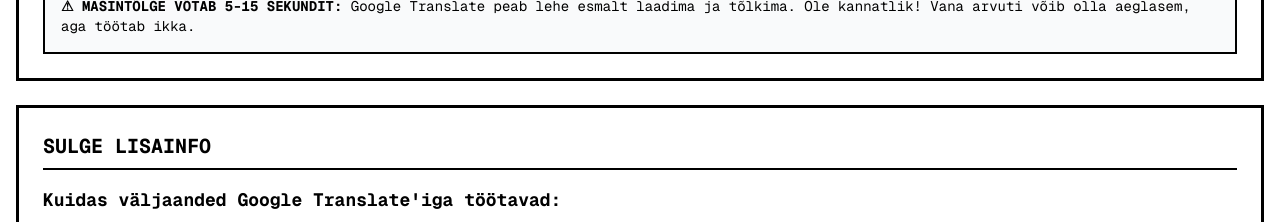
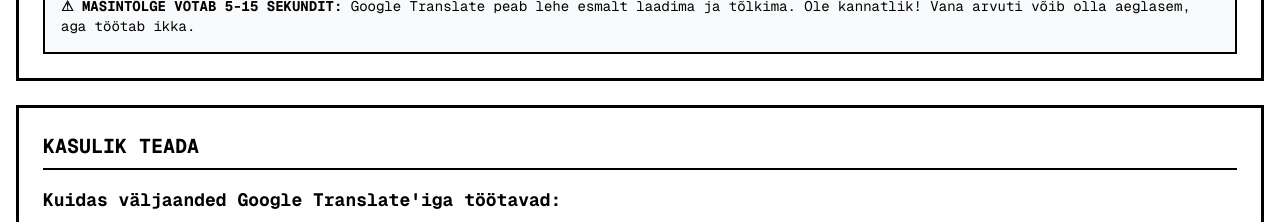
Before and after one commit to saarepera-toimetamised/paremklikk, a Next.js app: page / in a window 1280 px wide. Shown: the part 4040-4262 px from the top of the page. Built offline with nearby package versions, Linux system fonts and the light colour scheme.

Commit message:
Change 'SULGE LISAINFO' to 'KASULIK TEADA'

```diff
--- a/app/page.tsx
+++ b/app/page.tsx
@@ -266,7 +266,7 @@ export default function Home() {
 
           <div className="border-3 border-black p-6 mb-6" style={{ borderWidth: '3px' }}>
             <h3 className="text-xl font-bold text-black mb-4 uppercase border-b-2 border-black pb-2">
-              SULGE LISAINFO
+              KASULIK TEADA
             </h3>
 
             <h4 className="text-lg font-bold text-black mb-3">
```
